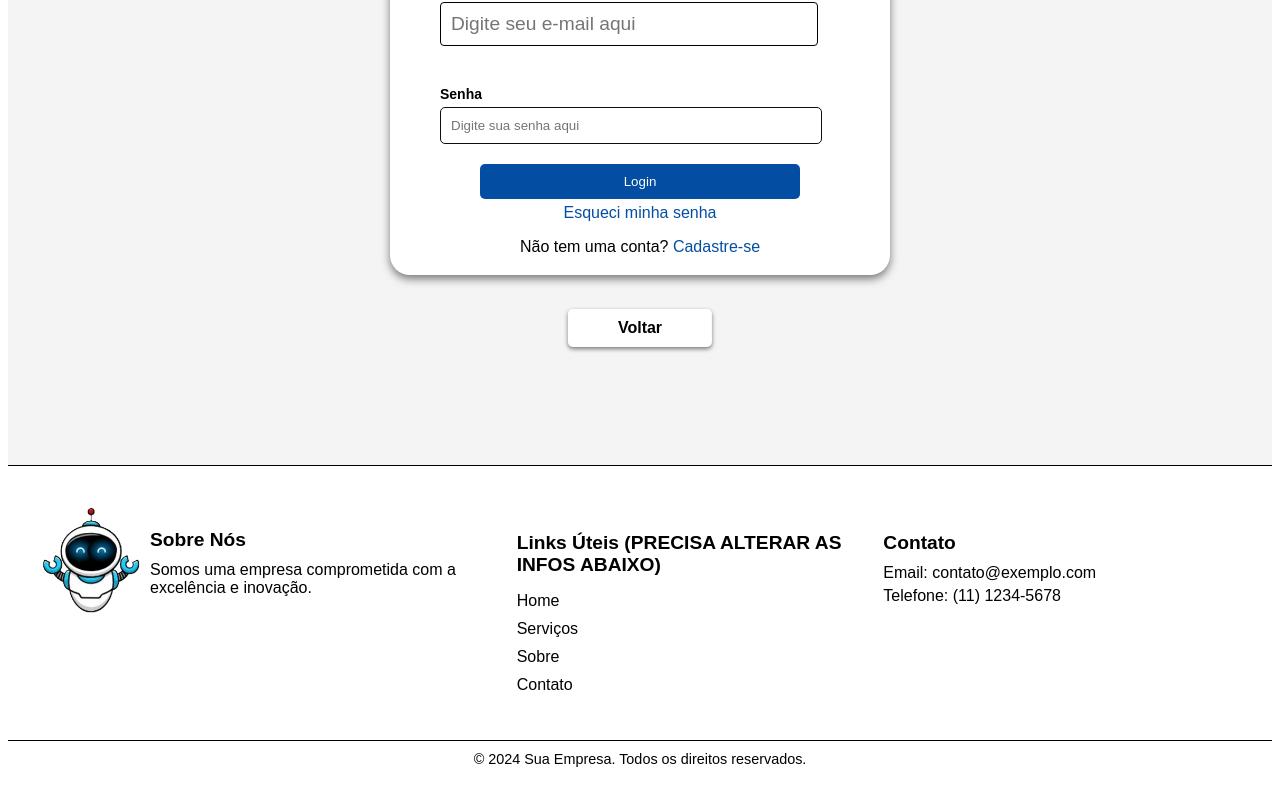
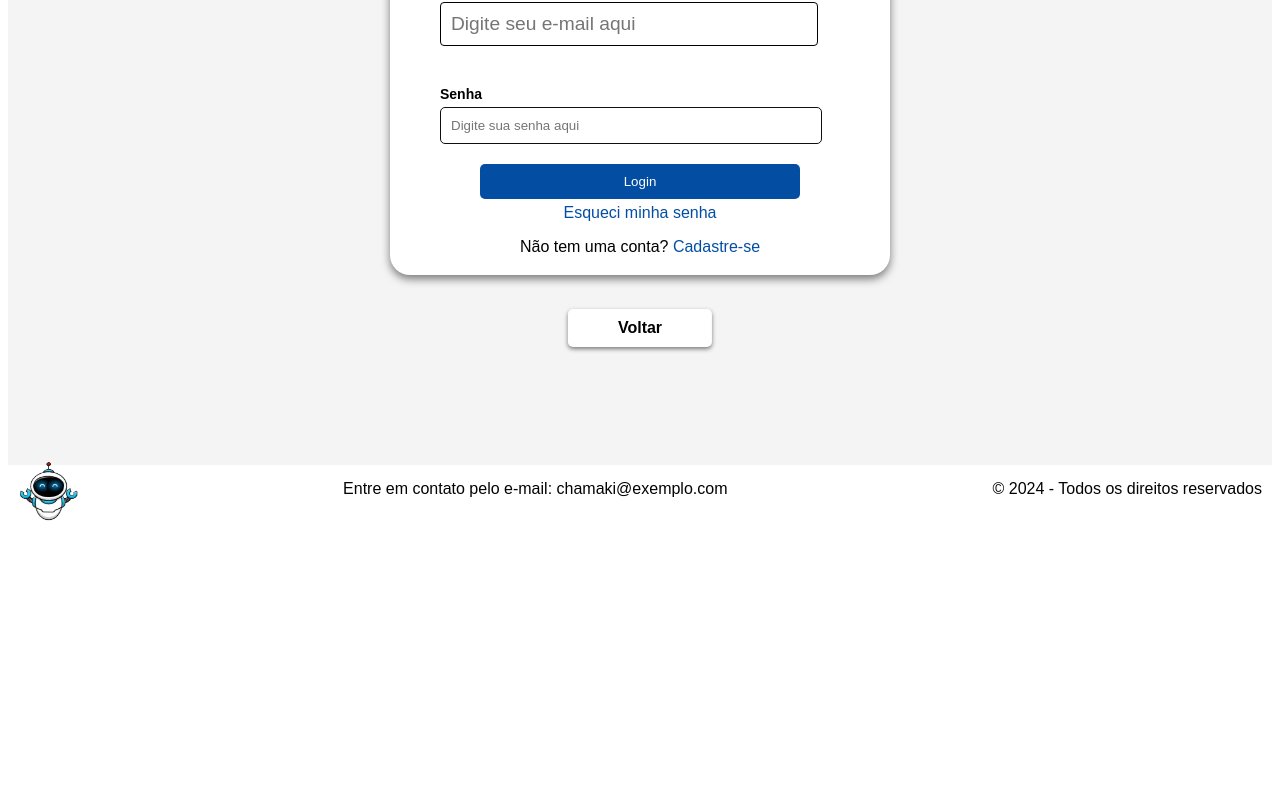
Before and after one commit to Anafcamargo/ProjetoIntegrador, a React (Create React App) app: page /Login in a window 1280 px wide. Shown: the part 413-1218 px from the top of the page. After the commit the page ends 938 px from the top, so only its background shows below. Built offline with nearby package versions, Linux system fonts and the light colour scheme.

Commit message:
Alteração Rodapé e add cabeçalho nas páginas

```diff
--- a/src/componentes/rodape/index.tsx
+++ b/src/componentes/rodape/index.tsx
@@ -1,34 +1,23 @@
-function Rodape() {
-    return (
-        <footer className="rodape">
-            <div className="rodape-container">
-                <div className="rodape-logo">
-                    <img src="logo2.png" alt="Logo" />
-                </div>
-                <div className="rodape-info">
-                    <h1>Sobre Nós</h1>
-                    <p>Somos uma empresa comprometida com a excelência e inovação.</p>
-                </div>
-                <div className="rodape-links">
-                    <h2>Links Úteis (PRECISA ALTERAR AS INFOS ABAIXO)</h2>
-                    <ul>
-                        <li><a href="#home">Home</a></li>
-                        <li><a href="#servicos">Serviços</a></li>
-                        <li><a href="#sobre">Sobre</a></li>
-                        <li><a href="#contato">Contato</a></li>
-                    </ul>
-                </div>
-                <div className="rodape-contato">
-                    <h2>Contato</h2>
-                    <p>Email: contato@exemplo.com</p>
-                    <p>Telefone: (11) 1234-5678</p>
-                </div>
-            </div>
-            <div className="rodape-bottom">
-                <p>© 2024 Sua Empresa. Todos os direitos reservados.</p>
-            </div>
+
+
+function Rodape(){
+    return(
+        <footer >
+        <div className="Rodape">
+
+            <img src="logo2.png" alt=""
+            width= '60px' height='60px'/>
+
+        <p className="rodapeT">Entre em contato pelo e-mail: chamaki@exemplo.com</p>
+        <p className="rodapeT">&copy; 2024 - Todos os direitos reservados</p>
+
+
+
+
+
+        </div>
         </footer>
-    );
+)
 }
 
 export default Rodape;
--- a/src/estilo/estilo.css
+++ b/src/estilo/estilo.css
@@ -560,76 +560,31 @@ margin-bottom: 100px;
 
 /*---------Rodape-----------*/
 
-.rodape {
-  background-color: rgb(255, 255, 255);
-  color: black;
-  padding: 40px 0;
-  border-top: 1px solid black;
+.Rodape {
+  display: flex;
+  justify-content: space-between;
+  align-items: center;
+  height: 50px;
+  padding: 0 10px;
+  margin: 0;
+  text-align: center;
+  border-radius: 1px;
+  flex-direction: row;
+
+
 }
 
-.rodape-container {
-  display: flex;
-  flex-wrap: wrap;
-  justify-content: space-between;
-  max-width: 1200px;
-  margin: 0 auto;
-  padding: 0 20px;
+.conecte-se {
+  margin-left: 300px;
+}
+footer {
+	background-color: #f7f7f7(0, 0, 0);
+	padding: 1px 0px;
+}
+.rodapeT{
+  color: rgb(3, 3, 3);
 }
 
-.rodape-logo img {
-  width: 100px;
-  height: auto;
-}
-
-.rodape-info,
-.rodape-links,
-.rodape-contato {
-  flex: 1;
-  margin: 10px;
-}
-
-.rodape-info h1,
-.rodape-links h2,
-.rodape-contato h2 {
-  font-size: 1.2em;
-  margin-bottom: 10px;
-}
-
-.rodape-info p,
-.rodape-contato p {
-  margin: 5px 0;
-}
-
-.rodape-links ul {
-  list-style: none;
-  padding: 0;
-}
-
-.rodape-links ul li {
-  margin-bottom: 10px;
-}
-
-.rodape-links ul li a {
-  text-decoration: none;
-  color: black;
-  transition: color 0.3s;
-}
-
-.rodape-links ul li a:hover {
-  color: #3498db;
-}
-
-.rodape-bottom {
-  text-align: center;
-  margin-top: 20px;
-  padding-top: 10px;
-  border-top: 1px solid black;
-}
-
-.rodape-bottom p {
-  margin: 0;
-  font-size: 0.9em;
-}
 
 
 /*---------Login-----------*/
@@ -868,7 +823,7 @@ box-shadow: 0 2px 4px rgba(0, 0, 0, 0.2);
   align-items:center;
   font-family: Arial, sans-serif;
   background-color: #ffffff;
-  height: 100%;
+  height: 100vh;
 
 
 }
--- a/src/paginas/cadastro.tsx
+++ b/src/paginas/cadastro.tsx
@@ -1,4 +1,5 @@
 import React, { useState } from "react";
+import Cabecalho2 from "../componentes/cabecalho2";
 import Rodape from "../componentes/rodape";
 import "../estilo/estilo.css"
 
@@ -14,22 +15,23 @@ function Cadastro() {
   };
 
   return (
-    <body className=" bodyCadastro">
-
+    <><body className=" bodyCadastro">
+      <Cabecalho2/>
 
 
       <div className="containerCadastro">
+
         <h2 className="title">Cadastre-se</h2>
 
         <div className="radioGroup">
+
           <label className="radioLabel">
             <input
               type="radio"
               value="usuario"
               checked={tipoCadastro === "usuario"}
               onChange={handleTipoChange}
-            className="radioInput"
-          />
+              className="radioInput" />
             Usuário
           </label>
           <label className="radioLabelUsuario">
@@ -38,8 +40,7 @@ function Cadastro() {
               value="voluntario"
               checked={tipoCadastro === "voluntario"}
               onChange={handleTipoChange}
-            className="radioInput"
-          />
+              className="radioInput" />
             Voluntário
           </label>
         </div>
@@ -106,9 +107,9 @@ function Cadastro() {
 
       </div> <br />
       <br />
-        <Rodape/>
 
-    </body>
+
+    </body><Rodape /></>
 
 
   );
--- a/src/paginas/esquecisenha.tsx
+++ b/src/paginas/esquecisenha.tsx
@@ -20,10 +20,11 @@ const EsqueciSenha: React.FC = () => {
             </form>
         </div>
 
+    </div>
+    <Rodape/>
 
     </div>
-   <Rodape />
-    </div>
+
     );
 }
 
```
Also changed, not shown: src/componentes/cabecalho2/index2.tsx (deleted, +0 -21 lines). Lines whose indentation alone changed are shown as unchanged.
